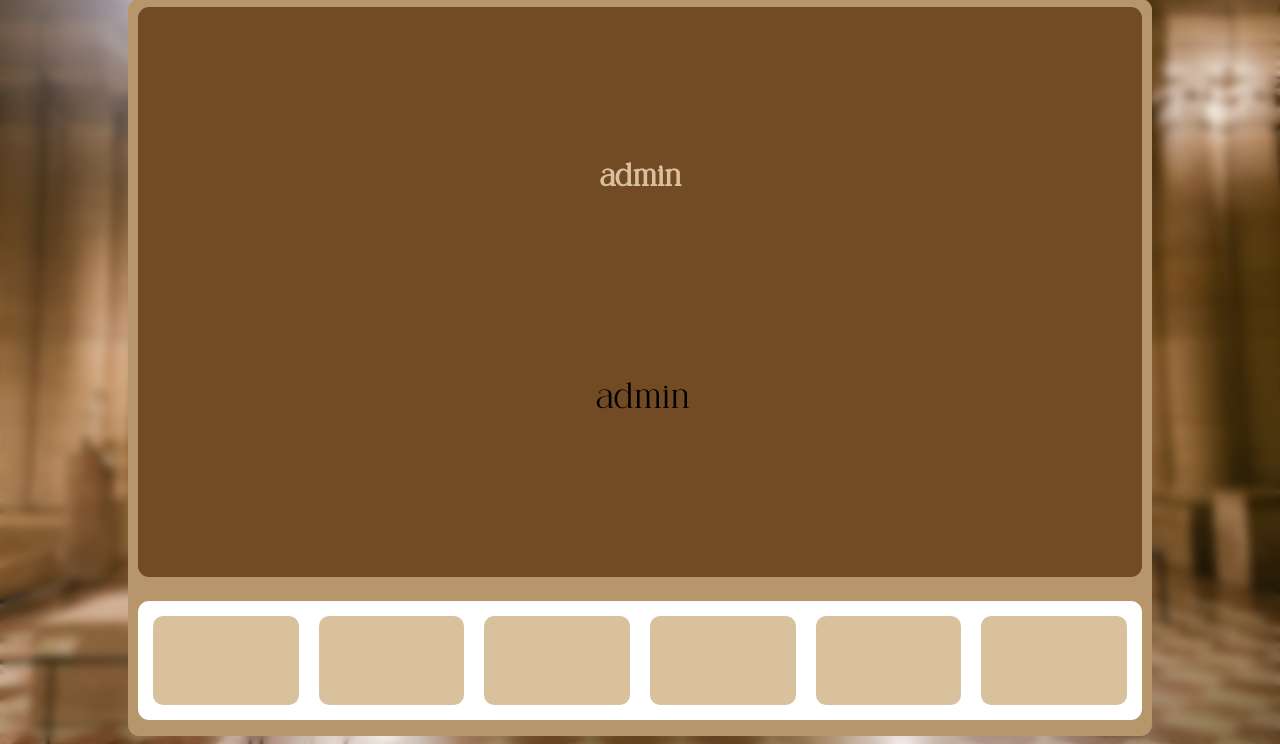
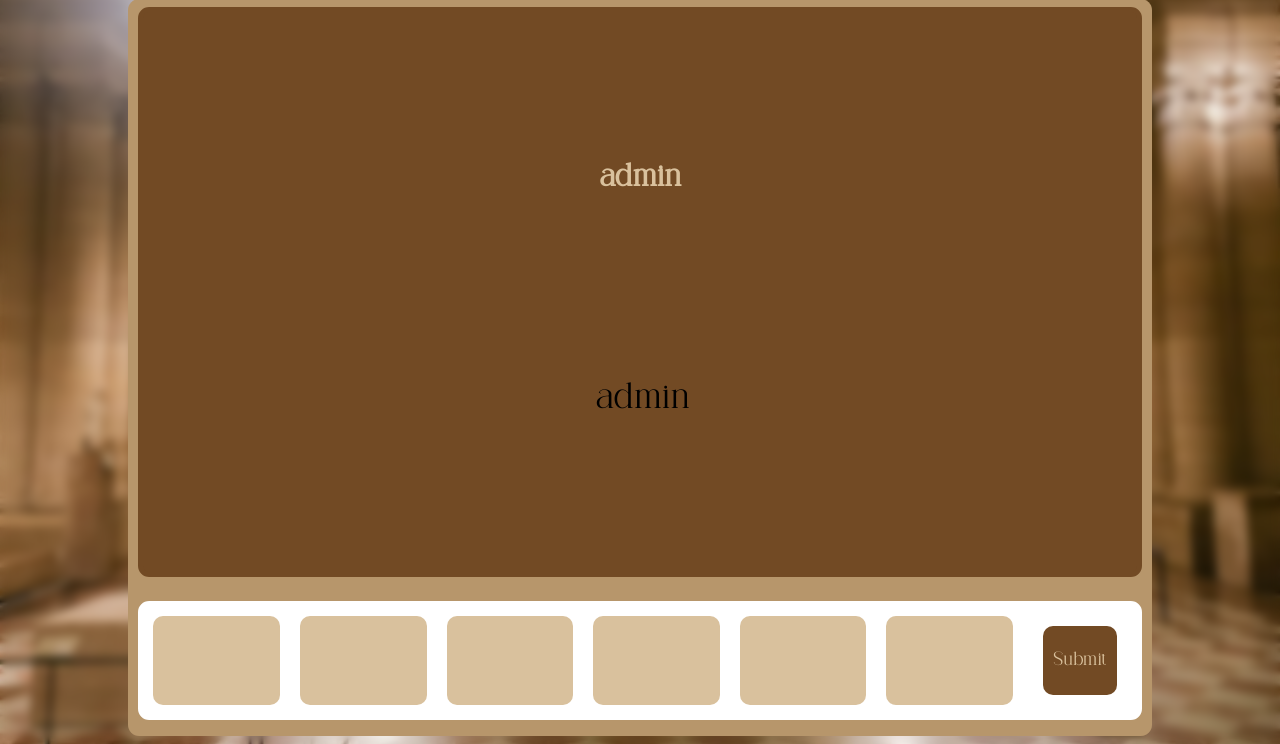
Before and after one commit to cander465-ai/ejs_puzzle_game, a Node server app: template views/level.ejs in a window 1280 px wide. Shown: the part 84-828 px from the top of the page. Run offline with Node 20, Linux system fonts and the light colour scheme; the template is opened without the code that fills it: most values are stand-ins (such as "Sample title", 1, 10 or a date in 2020).

Commit message:
Word ladder completion
Thus to my knowledge Project completetion

```diff
--- a/app.js
+++ b/app.js
@@ -35,8 +35,12 @@ app.post('/play/:id', (req, res) => {
     }
 
     // 2. Normalize both strings so casing and spaces match
-    const submittedAnswer = String(req.body.userAnswer || '').trim().toLowerCase()
-    const correctAnswer = String(currentLevel.correctAnswer).trim().toLowerCase()
+// tile levels send letters[], text levels send userAnswer
+let raw = req.body.letters ?? req.body.userAnswer ?? ''
+if (Array.isArray(raw)) raw = raw.join('')
+
+const submittedAnswer = String(raw).trim().toLowerCase()
+const correctAnswer = String(currentLevel.correctAnswer).trim().toLowerCase()
 
     if (submittedAnswer === correctAnswer) {
         if (currentLevel.level !== 6) {
--- a/public/styles.css
+++ b/public/styles.css
@@ -220,6 +220,16 @@ input[type="text"]:focus {
     text-align: center;
     font-weight: 900px;
 }
+.submit{
+    background-color: #724A24;
+    margin: 20px;
+    color: #d9c19D;
+    border-radius: 10px;
+    border: none;
+    padding: 10px;
+    font-family: "Font 91";
+    font-size: larger;
+}
 .level-objective{
     font-size: xx-large;
     font-weight: bold;
--- a/views/partials/main.ejs
+++ b/views/partials/main.ejs
@@ -21,6 +21,7 @@
                     <input type="text" class="tile" name="letters[]" maxlength="1" required>
                     <input type="text" class="tile" name="letters[]" maxlength="1" required>
                     <input type="text" class="tile" name="letters[]" maxlength="1" required>
+                    <button type="submit" class="submit">Submit</button>
                 <% }else{ %>
                     <input type="text" class="tile" name="letters[]" maxlength="1" required>
                     <input type="text" class="tile" name="letters[]" maxlength="1" required>
@@ -28,11 +29,24 @@
                     <input type="text" class="tile" name="letters[]" maxlength="1" required>
                     <input type="text" class="tile" name="letters[]" maxlength="1" required>
                     <input type="text" class="tile" name="letters[]" maxlength="1" required>
+                    <button type="submit" class = "submit">Submit</button>
                 <% } %>
             </form>
 
 
         </main>
-
+        <script>
+            const tiles = [...document.querySelectorAll('.tile')];
+            tiles.forEach((tile, i) => {
+            tile.addEventListener('input', () => {
+                if (tile.value && tiles[i + 1]) tiles[i + 1].focus();
+            });
+                tile.addEventListener('keydown', e => {
+                if (e.key === 'Backspace' && !tile.value && tiles[i - 1]) {
+            tiles[i - 1].focus();
+            }
+        });
+        });
+</script>
 </body>
 </html>
```
